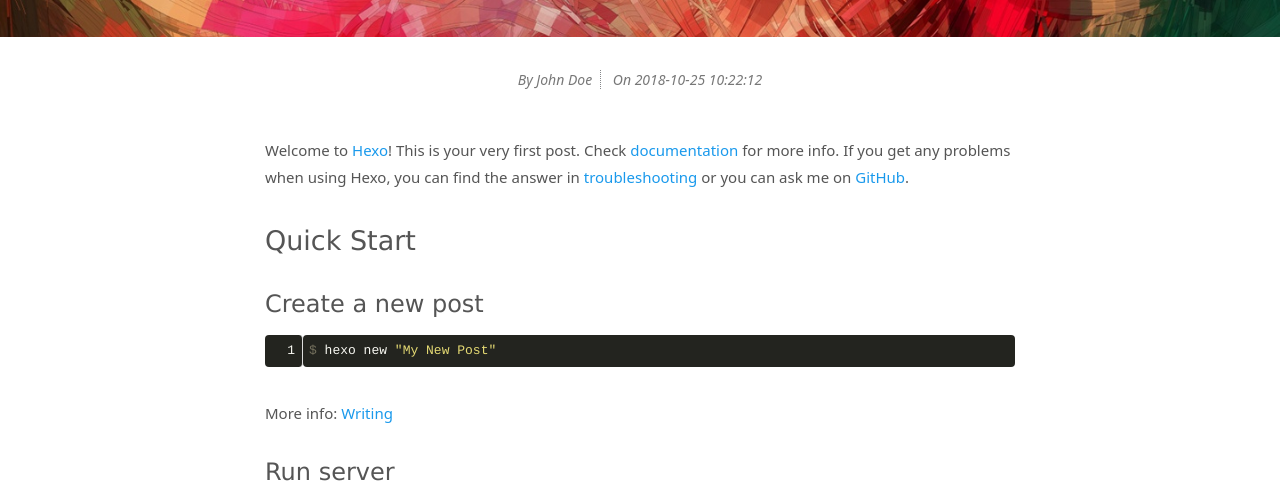
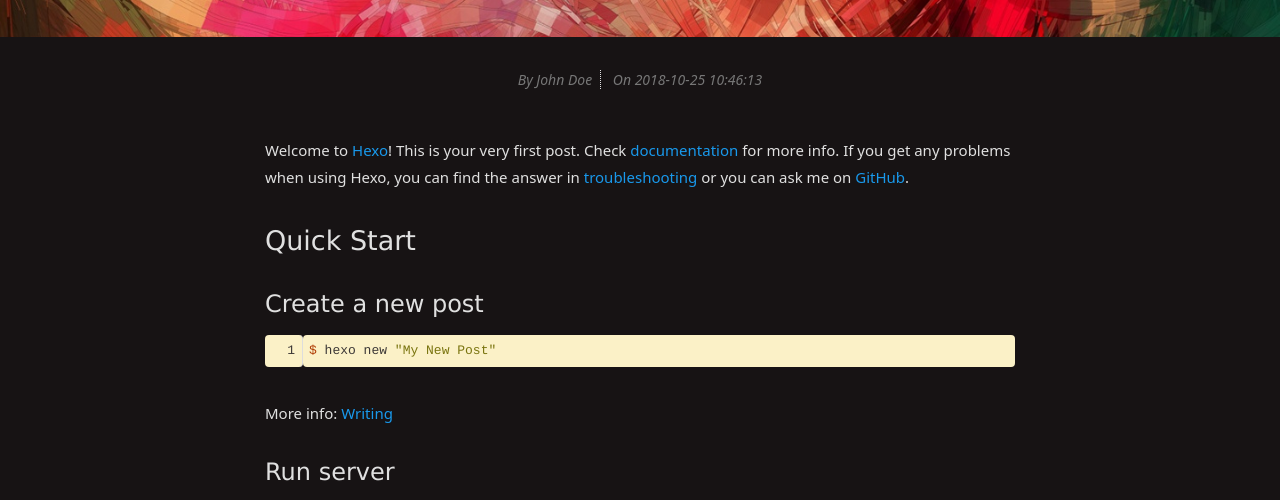
Before and after one commit to demolixy/demolixy.github.io, a plain HTML site: page 2018/10/25/hello-world/index.html in a window 1280 px wide. Shown: the part 247-747 px from the top of the page. Drawn offline with Linux system fonts and the light colour scheme.

Commit message:
[*] commit

```diff
--- a/2018/10/25/hello-world/index.html
+++ b/2018/10/25/hello-world/index.html
@@ -27,7 +27,7 @@
   <link rel="stylesheet" href="/css/bootstrap.min.css">
   <!-- Custom CSS -->
 
-  <link rel="stylesheet" href="/css/style.light.css">
+  <link rel="stylesheet" href="/css/style.dark.css">
 
   <!-- Google Analytics -->
 
@@ -100,7 +100,7 @@
           <!-- Date -->
           <span class="date-time info">On
             <span class="date">2018-10-25</span>
-            <span class="time">10:22:12</span>
+            <span class="time">10:46:13</span>
           </span>
 
         </div>
```
Also changed, not shown: archives/2018/10/index.html (+1 -1 lines), archives/2018/index.html (+1 -1 lines), archives/index.html (+1 -1 lines), index.html (+1 -1 lines).
